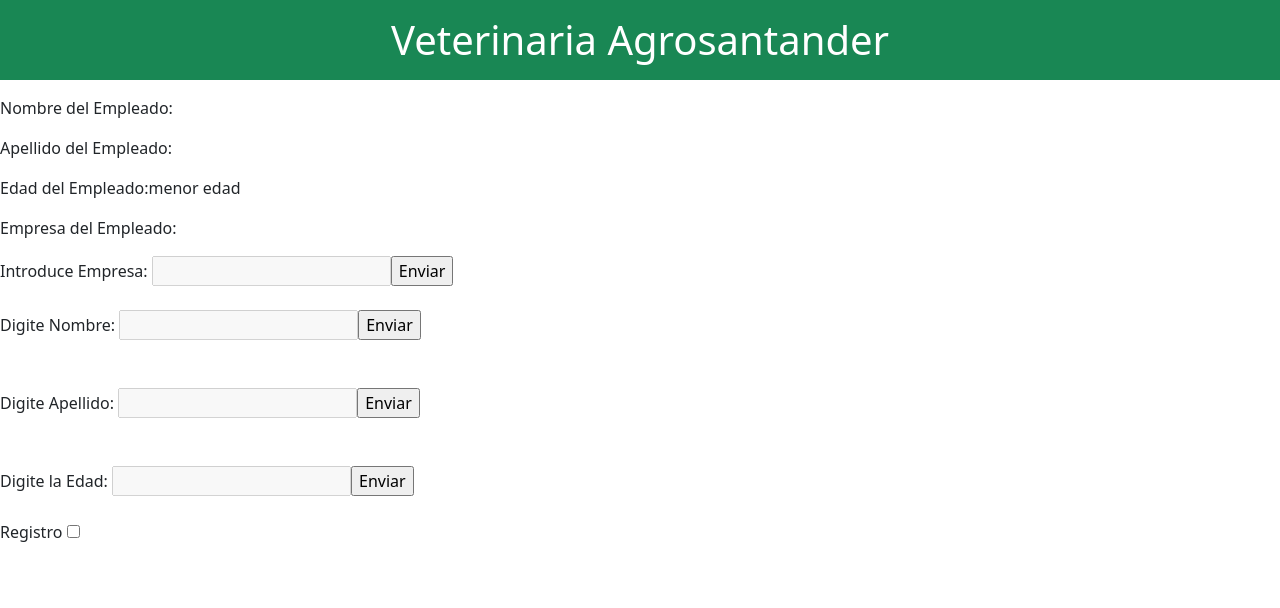
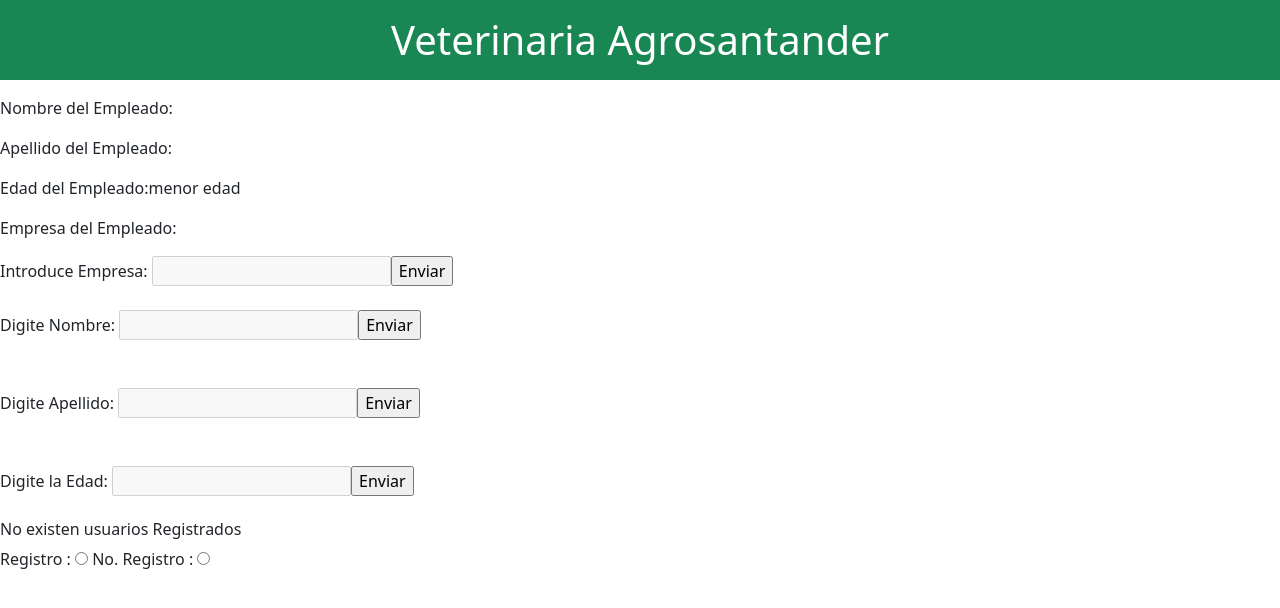
Before and after one commit to felixvilla1221/miprimerApp, an Angular app: page / in a window 1280 px wide. Shown: the top 608 px of the page. Built offline with nearby package versions, Linux system fonts and the light colour scheme.

Commit message:
octavo commit Proyecto

```diff
--- a/src/app/component/empleado/empleado.component.html
+++ b/src/app/component/empleado/empleado.component.html
@@ -18,6 +18,9 @@ Digite Apellido: <input type="text" #apellido [disabled]="habilitarCuadroApellid
 Digite la Edad: <input type="number" #edad [disabled]="habilitarCuadroEdad"><input type="button" value="Enviar" (click)="llamarEdad(edad.valueAsNumber)">
 <br/>
 <br/>
+<h6>{{textoRegistro}}</h6>
+Registro : <input type="radio" name="nRegistro" id="registro" [checked]="usuarioRegistrado" (click)="setTextoRegistro()"/>
 
-Registro <input type="checkbox" id="registro" [checked]="usuarioRegistrado"/>
+No. Registro : <input type="radio" name="nRegistro" id="registro" [checked]="usuarioRegistrado" (click)="setTextoRegistro2()">
+
 {{getregistroUsuario()}}
--- a/src/app/component/empleado/empleado.component.ts
+++ b/src/app/component/empleado/empleado.component.ts
@@ -24,13 +24,31 @@ export class EmpleadoComponent implements OnInit {
    habilitarCuadroApellido = true;
    habilitarCuadroEmpresa  = true;
    usuarioRegistrado       = false;
+   textoRegistro           = " No existen usuarios Registrados ";
+   textoRegistro2          = " No existe usuarios Registrados";
 
-
-
+  // funciones
    getregistroUsuario(){
 
     this.usuarioRegistrado = false;
    }
+
+
+   /* setUsuarioRegistrado() {
+    alert("EL USUARIO SE ACABA DE REGISTRAR");
+   } */
+
+
+   setTextoRegistro(){
+    this.textoRegistro = "EL USUARIO SE ACABA DE REGISTRAR";
+   }
+
+
+   setTextoRegistro2(){
+    this.textoRegistro2 = " No existe Usuarios Registrados ";
+   }
+
+
 
 
 
```
